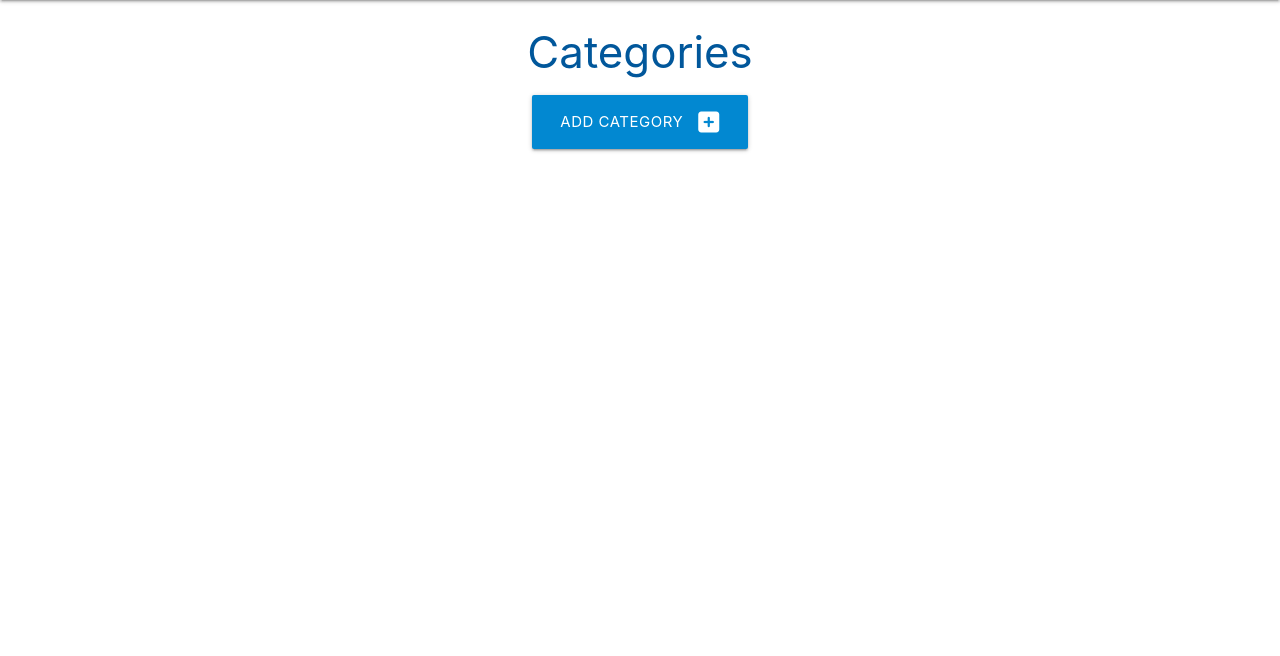
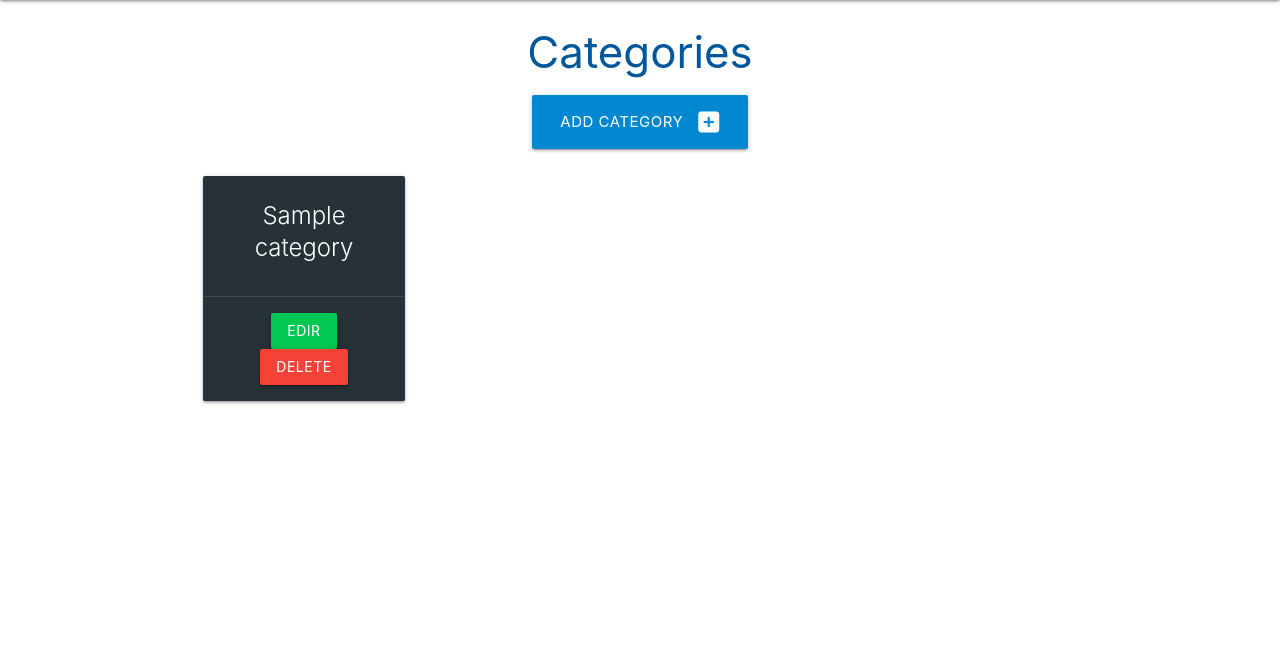
Before and after one commit to alerebal/Flask-SQLAlchemy, a Flask app: page /categories in a window 1280 px wide. Shown: the part 64-720 px from the top of the page. Run offline with Flask 2, Linux system fonts and the light colour scheme; tables that the repository leaves empty hold one stand-in row (values such as "Sample post").

Commit message:
Add list of categories to categories.html

```diff
--- a/taskmanager/models.py
+++ b/taskmanager/models.py
@@ -4,13 +4,13 @@ from taskmanager import db
 class Category(db.Model):
     # scherma for the Category model
     id = db.Column(db.Integer, primary_key=True)
-    catagory_name = db.Column(db.String(25), unique=True, nullable=False)
+    category_name = db.Column(db.String(25), unique=True, nullable=False)
     tasks = db.relationship("Task", backref="category", cascade="all, delete", lazy=True)
 
 
     def __repr__(self):
         # __repr__ to represent itself in the form of a string
-        return self.catagory_name
+        return self.category_name
 
 
 class Task(db.Model):
--- a/taskmanager/routes.py
+++ b/taskmanager/routes.py
@@ -1,4 +1,5 @@
 from crypt import methods
+from time import clock_getres
 from unicodedata import category
 from flask import redirect, render_template, request, url_for
 from taskmanager import app, db
@@ -12,13 +13,15 @@ def home():
 
 @app.route('/categories')
 def categories():
-    return render_template('categories.html')
+    categories = list(Category.query.order_by(Category.category_name).all())
+    print(categories)
+    return render_template('categories.html', categories=categories)
 
 
 @app.route('/add_category', methods=["GET", "POST"])
 def add_category():
     if request.method == "POST":
-        category = Category(catagory_name=request.form.get("category_name"))
+        category = Category(category_name=request.form.get("category_name"))
         db.session.add(category)
         db.session.commit()
         return redirect(url_for('categories'))
--- a/taskmanager/templates/categories.html
+++ b/taskmanager/templates/categories.html
@@ -11,4 +11,20 @@
     </div>
 </div>
 
+<div class="row">
+    {% for category in categories %}
+    <div class="col s12 m6 l3">
+        <div class="card blue-grey darken-4 center-align">
+            <div class="card-content white-text">
+                <span class="card-title">{{ category.category_name }}</span>
+            </div>
+            <div class="card-action">
+                <a href="#" class="btn green accent-4">Edir</a>
+                <a href="#" class="btn red">Delete</a>
+            </div>
+        </div>
+    </div>
+    {% endfor %}
+</div>
+
 {% endblock %}
```
